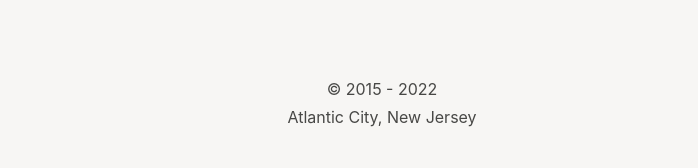
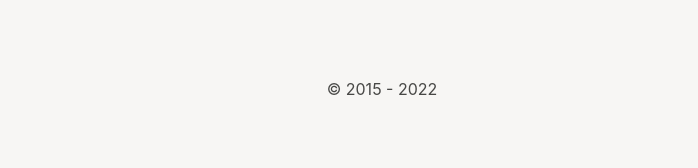
Before and after one commit to wertercatt/tooters, a Jekyll site: the page built from index.html, in a window 1280 px wide. Shown: the part 1780-1948 px from the top of the page, without its empty margins (258-956 px from the left). Built offline with Jekyll 4.4.1, drawn with Linux system fonts in a browser that asks for light colours; after the commit the page ends 1923 px from its top, so only the background shows below that.

Commit message:
Update default.html

```diff
--- a/_layouts/default.html
+++ b/_layouts/default.html
@@ -80,7 +80,7 @@ layout: compress
   </main>
 
   <footer class="footer">
-  <p>© 2015 - 2022<br>Atlantic City, New Jersey</p>
+  <p>© 2015 - 2022</p>
   </footer>
   </div>
 
```
